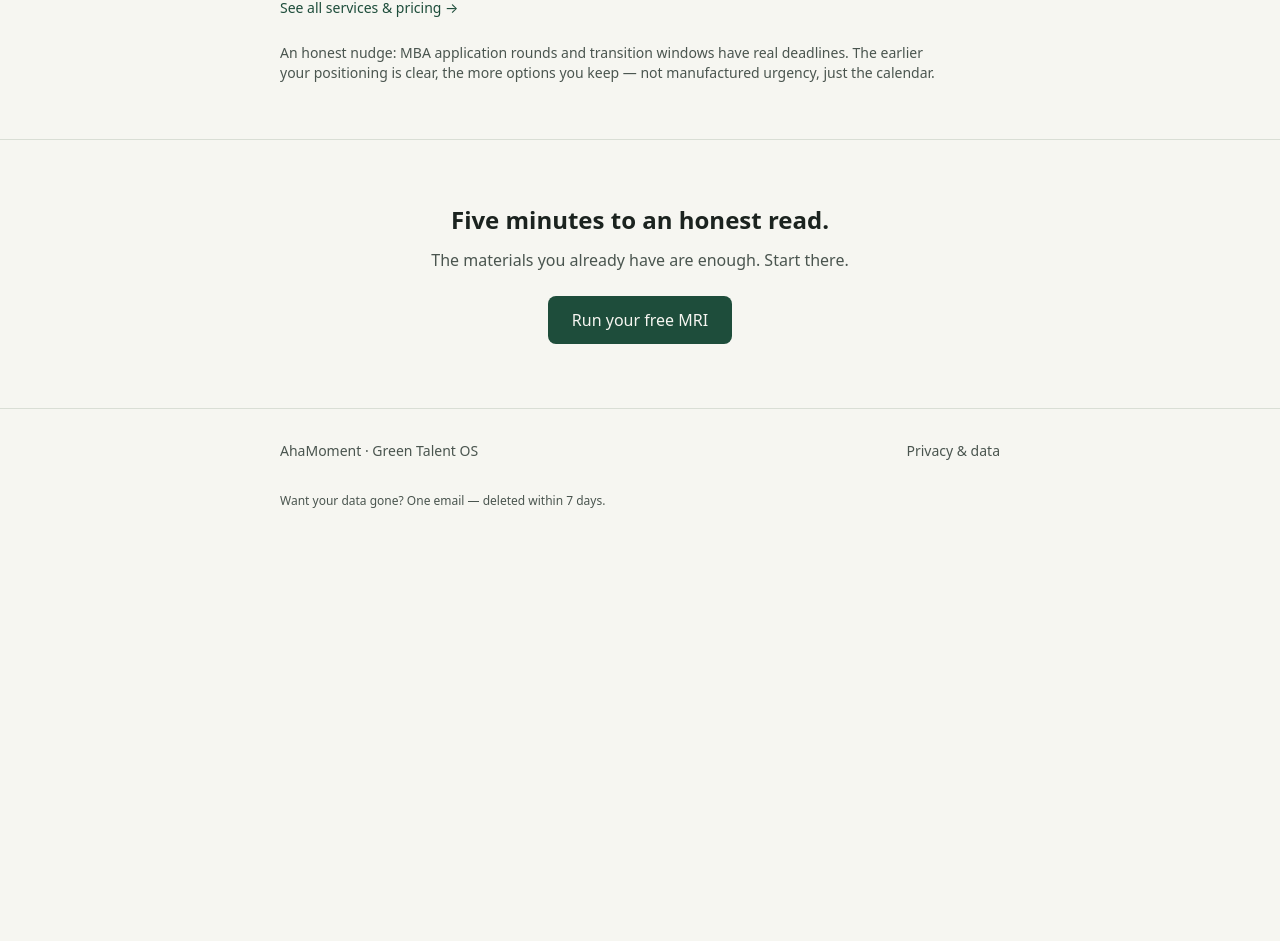
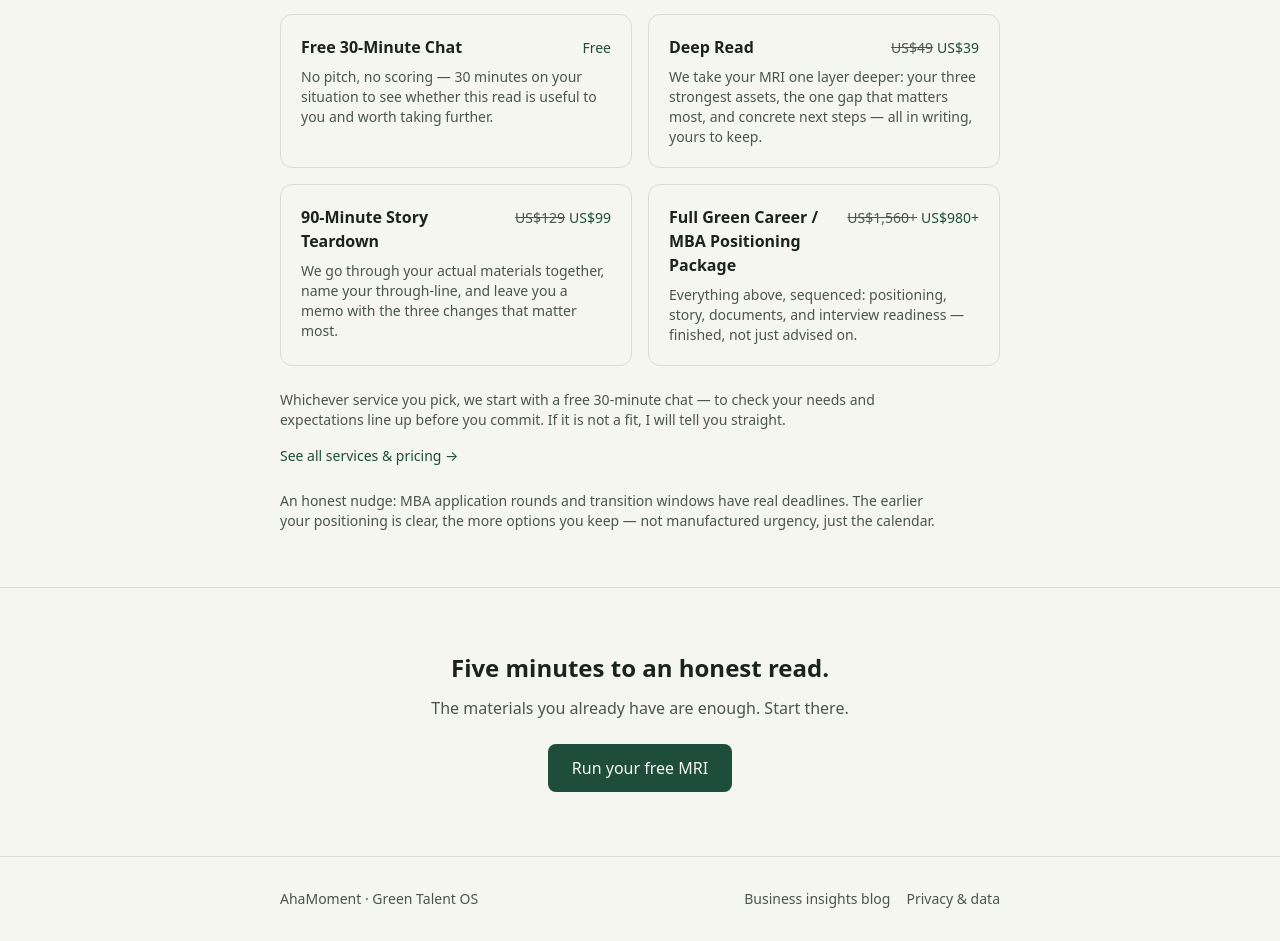
Before and after one commit to a0921665857-maker/ahamoment-green-talent-os, a Next.js app: page /en in a window 1280 px wide. Shown: the part 2385-3326 px from the top of the page. Before the commit the page ends 2926 px from the top, so only its background shows below. Built offline with nearby package versions, Linux system fonts and the light colour scheme; no server answers.

Commit message:
feat: show flagship services on homepage; free-chat-first note on offers; optional footer blog link
Co-Authored-By: Claude Opus 4.8 <noreply@anthropic.com>

```diff
--- a/app/(site)/[locale]/page.tsx
+++ b/app/(site)/[locale]/page.tsx
@@ -115,10 +115,32 @@ export default async function LandingPage({ params }: { params: Promise<{ locale
         </div>
       </section>
 
-      {/* offers teaser */}
+      {/* offers — flagship services shown directly on the homepage */}
       <section className="mx-auto max-w-3xl px-6 py-14">
         <h2 className="text-xl font-semibold">{c.landing.offersTeaser.title}</h2>
         <p className="mt-2 max-w-2xl text-ink-soft">{c.landing.offersTeaser.intro}</p>
+
+        <div className="mt-8 grid gap-4 sm:grid-cols-2">
+          {(['intro_call_free', 'deep_read', 'teardown_90', 'full_package'] as const).map((id) => {
+            const offer = c.paidOffers.offers[id];
+            return (
+              <div key={id} className="flex flex-col rounded-xl border border-line bg-paper p-5">
+                <div className="flex items-baseline justify-between gap-3">
+                  <h3 className="font-semibold">{offer.name}</h3>
+                  <span className="shrink-0 text-sm text-pine">
+                    {offer.originalPrice && (
+                      <span className="mr-1 text-ink-soft line-through">{offer.originalPrice}</span>
+                    )}
+                    {offer.price}
+                  </span>
+                </div>
+                <p className="mt-2 text-sm text-ink-soft">{offer.blurb}</p>
+              </div>
+            );
+          })}
+        </div>
+
+        <p className="mt-6 max-w-2xl text-sm text-ink-soft">{c.paidOffers.bookingNote}</p>
         <a href={`/${L}/services`} className="mt-4 inline-block text-sm text-pine hover:underline">
           {c.landing.offersTeaser.allServicesCta} →
         </a>
@@ -140,6 +162,16 @@ export default async function LandingPage({ params }: { params: Promise<{ locale
         <div className="mx-auto flex max-w-3xl flex-col gap-2 px-6 py-8 text-sm text-ink-soft sm:flex-row sm:items-center sm:justify-between">
           <span>{c.landing.footer.rightsLine}</span>
           <div className="flex items-center gap-4">
+            {process.env.NEXT_PUBLIC_BLOG_URL && (
+              <a
+                href={process.env.NEXT_PUBLIC_BLOG_URL}
+                target="_blank"
+                rel="noopener noreferrer"
+                className="hover:text-pine"
+              >
+                {c.landing.footer.blogLink}
+              </a>
+            )}
             <a href={`/${L}/privacy`} className="hover:text-pine">
               {c.landing.footer.privacyLink}
             </a>
--- a/app/(site)/[locale]/services/page.tsx
+++ b/app/(site)/[locale]/services/page.tsx
@@ -31,6 +31,9 @@ export default async function ServicesPage({ params }: { params: Promise<{ local
       <main className="mx-auto max-w-3xl px-6 pb-24 pt-6">
         <h1 className="text-3xl font-semibold">{o.title}</h1>
         <p className="mt-3 max-w-2xl text-ink-soft">{o.intro}</p>
+        <p className="mt-4 max-w-2xl rounded-lg border border-line bg-mist/40 px-4 py-3 text-sm text-ink">
+          {o.bookingNote}
+        </p>
 
         <div className="mt-10 grid gap-4 sm:grid-cols-2">
           {OFFER_IDS.map((id) => {
--- a/components/PaidOfferCta.tsx
+++ b/components/PaidOfferCta.tsx
@@ -43,6 +43,9 @@ export function PaidOfferCta(props: {
     <section className="mt-16 border-t border-line pt-10">
       <h2 className="text-xl font-semibold">{content.title}</h2>
       <p className="mt-2 max-w-2xl text-ink-soft">{content.intro}</p>
+      <p className="mt-4 max-w-2xl rounded-lg border border-line bg-mist/40 px-4 py-3 text-sm text-ink">
+        {content.bookingNote}
+      </p>
 
       <div className="mt-8 grid gap-4 md:grid-cols-3">
         {props.slots.map((s) => {
--- a/content/en/landing.ts
+++ b/content/en/landing.ts
@@ -72,5 +72,6 @@ export const landing: LandingContent = {
     privacyLink: 'Privacy & data',
     deleteLine: 'Want your data gone? One email — deleted within 7 days.',
     rightsLine: 'AhaMoment · Green Talent OS',
+    blogLink: 'Business insights blog',
   },
 };
--- a/content/en/paidOffers.ts
+++ b/content/en/paidOffers.ts
@@ -9,6 +9,7 @@ export const paidOffers: PaidOffersContent = {
   anchorLabel: 'The full journey',
   earlyBird: 'Early-bird',
   allServicesCta: 'See all services & pricing',
+  bookingNote: 'Whichever service you pick, we start with a free 30-minute chat — to check your needs and expectations line up before you commit. If it is not a fit, I will tell you straight.',
   creditPolicy:
     'Teardown fee credits 100% toward any sprint or package booked within 30 days.',
   confidentiality:
--- a/content/schema.ts
+++ b/content/schema.ts
@@ -30,7 +30,7 @@ export interface LandingContent {
   founder: { title: string; facts: string[] };
   offersTeaser: { title: string; intro: string; allServicesCta: string; honestUrgency: string };
   finalCta: { title: string; body: string; cta: string };
-  footer: { privacyLink: string; deleteLine: string; rightsLine: string };
+  footer: { privacyLink: string; deleteLine: string; rightsLine: string; blogLink: string };
 }
 
 export interface FlowContent {
@@ -123,6 +123,7 @@ export interface PaidOffersContent {
   anchorLabel: string;
   earlyBird: string; // small tag shown next to a discounted price
   allServicesCta: string; // link from the report's 3-slot CTA to the full services page
+  bookingNote: string; // "every booking starts with a free 30-min chat" framing
   creditPolicy: string;
   confidentiality: string;
   bookCta: string;
--- a/content/zh-TW/landing.ts
+++ b/content/zh-TW/landing.ts
@@ -72,5 +72,6 @@ export const landing: LandingContent = {
     privacyLink: '隱私與資料',
     deleteLine: '想刪除資料？寄一封信，7 天內完成刪除。',
     rightsLine: 'AhaMoment · Green Talent OS',
+    blogLink: '商業洞察文章',
   },
 };
--- a/content/zh-TW/paidOffers.ts
+++ b/content/zh-TW/paidOffers.ts
@@ -8,6 +8,7 @@ export const paidOffers: PaidOffersContent = {
   anchorLabel: '完整陪跑',
   earlyBird: '早鳥價',
   allServicesCta: '查看所有服務與定價',
+  bookingNote: '不管你選哪個方案，都從一次免費 30 分鐘聊聊開始——先確認你的需求與期待對得上，再決定要不要進行。不適合，我會直接說。',
   creditPolicy: '拆解費用可於 30 天內全額折抵任何衝刺或完整方案。',
   confidentiality: '真人審閱完全保密。未經你書面同意，你的資料絕不會被用作公開案例或見證。',
   bookCta: '預約時段',
```
Also changed, not shown: .claude/settings.local.json, 2 other files (tests, documents, lock files or other folders).
